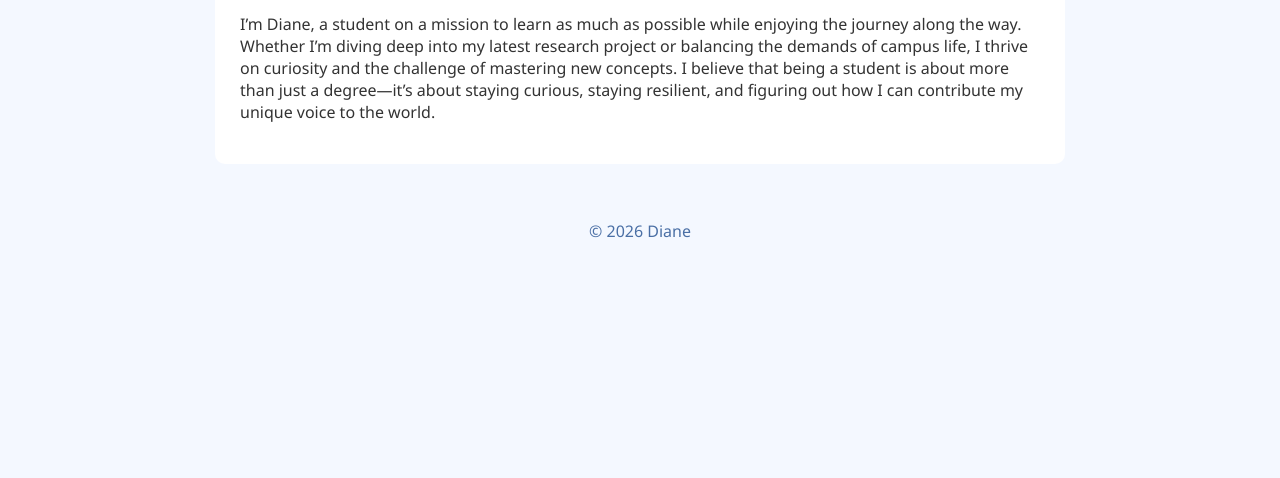
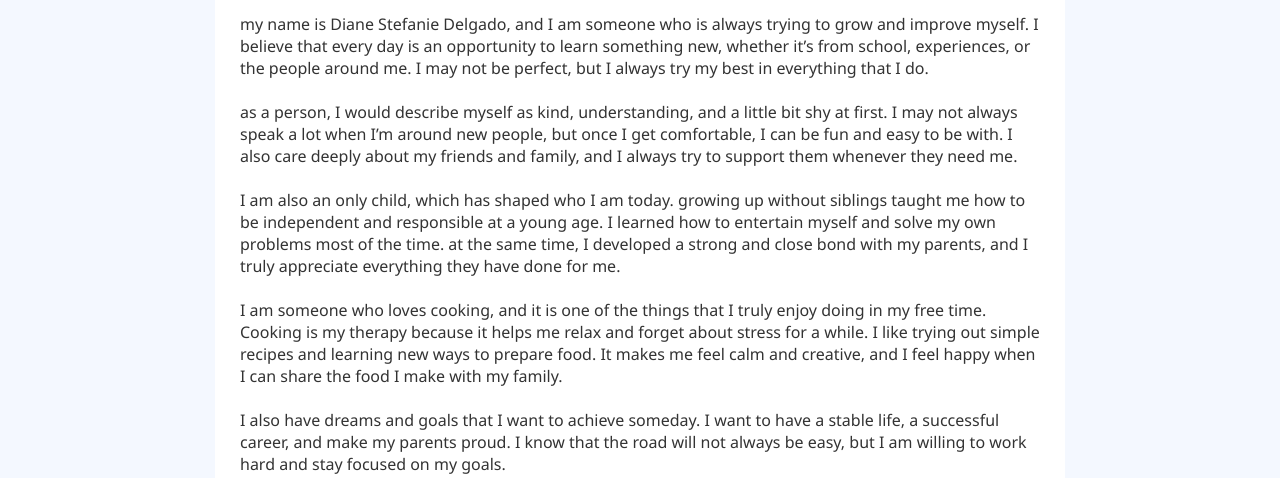
Before and after one commit to dianestefanie/final, a plain HTML site: page index.html in a window 1280 px wide. Shown: the part 584-1062 px from the top of the page. Before the commit the page ends 852 px from the top, so only its background shows below. Drawn offline with Linux system fonts and the light colour scheme.

Commit message:
Revise About Me section with personal details

```diff
--- a/index.html
+++ b/index.html
@@ -26,8 +26,15 @@
         <h2>About Me</h2>
         <img src="https://i.ibb.co/nswdJjtk/o.jpg" class="profile">
         <p>
-           I’m Diane, a student on a mission to learn as much as possible while enjoying the journey along the way.  Whether I’m diving deep into my latest research project or balancing the demands of campus life, I thrive on curiosity and the challenge of mastering new concepts. I believe that being a student is about more than just a degree—it’s about staying curious, staying resilient, and figuring out how I can contribute my unique voice to the world.
-        </p>
+my name is Diane Stefanie Delgado, and I am someone who is always trying to grow and improve myself. I believe that every day is an opportunity to learn something new, whether it’s from school, experiences, or the people around me. I may not be perfect, but I always try my best in everything that I do.
+<br> <br>
+as a person, I would describe myself as kind, understanding, and a little bit shy at first. I may not always speak a lot when I’m around new people, but once I get comfortable, I can be fun and easy to be with. I also care deeply about my friends and family, and I always try to support them whenever they need me.
+<br> <br>
+I am also an only child, which has shaped who I am today. growing up without siblings taught me how to be independent and responsible at a young age. I learned how to entertain myself and solve my own problems most of the time. at the same time, I developed a strong and close bond with my parents, and I truly appreciate everything they have done for me.
+<br> <br>
+I am someone who loves cooking, and it is one of the things that I truly enjoy doing in my free time. Cooking is my therapy because it helps me relax and forget about stress for a while. I like trying out simple recipes and learning new ways to prepare food. It makes me feel calm and creative, and I feel happy when I can share the food I make with my family.
+<br> <br>
+I also have dreams and goals that I want to achieve someday. I want to have a stable life, a successful career, and make my parents proud. I know that the road will not always be easy, but I am willing to work hard and stay focused on my goals.        </p>
     </div>
 
     <div id="hobbies" class="page">
```
